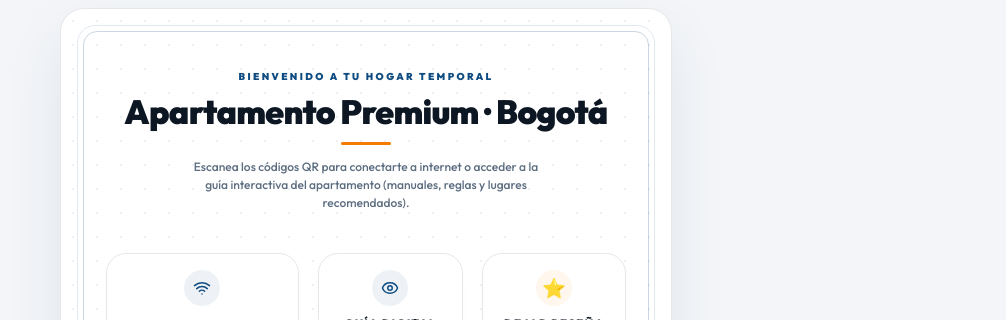
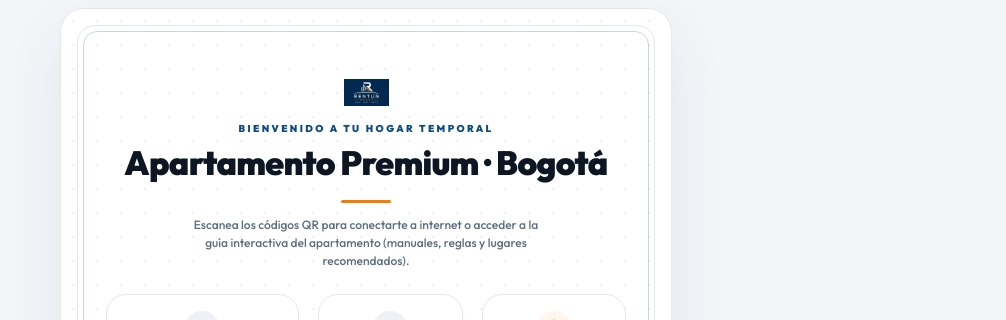
Before and after one commit to rentungroup/rentun-group-web-app, a React (Vite) app: page /imprimir/1 in a window 1280 px wide. Shown: the part 128-448 px from the top of the page, without its empty margins (274-1280 px from the left). Built offline with nearby package versions, Linux system fonts and the light colour scheme; no server answers; the database is empty; a web font is replaced by a local one.

Commit message:
Hide ChatWidget on print view and add logo to print poster

```diff
--- a/src/components/ChatWidget.jsx
+++ b/src/components/ChatWidget.jsx
@@ -128,14 +128,14 @@ PROPIEDADES DISPONIBLES:\n`;
   return (
     <>
       <button
-        className="chat-fab-btn"
+        className="chat-fab-btn no-print"
         onClick={() => setIsOpen(!isOpen)}
         aria-label="Abrir chat de ayuda"
       >
         {isOpen ? <X size={28} /> : <MessageCircle size={28} />}
       </button>
 
-      <div className={`chat-window ${isOpen ? 'open' : ''}`}>
+      <div className={`chat-window no-print ${isOpen ? 'open' : ''}`}>
         <div className="chat-header">
           <div className="chat-header-info">
             <div className="chat-avatar">
--- a/src/pages/PrintView.jsx
+++ b/src/pages/PrintView.jsx
@@ -93,7 +93,8 @@ export default function PrintView() {
         <div style={{ position: 'relative', zIndex: 10, height: '100%', display: 'flex', flexDirection: 'column', justifyContent: 'space-between' }}>
 
           {/* Brand Header */}
-          <div style={{ textAlign: 'center', marginTop: '0.8rem' }}>
+          <div style={{ textAlign: 'center', marginTop: '0.8rem', display: 'flex', flexDirection: 'column', alignItems: 'center' }}>
+            <img src="/logos/rentungroupblue.webp" alt="Rentun Group Logo" style={{ width: 45, height: 45, objectFit: 'contain', marginBottom: '0.4rem' }} />
             <span style={{ fontSize: '0.62rem', letterSpacing: '0.24em', fontWeight: 900, color: '#0F4C81', textTransform: 'uppercase', display: 'block' }}>BIENVENIDO A TU HOGAR TEMPORAL</span>
             <h1 style={{ fontSize: '2.1rem', fontWeight: 900, color: '#0d1724', margin: '0.4rem 0 0.6rem', fontFamily: 'Outfit, sans-serif', letterSpacing: '-0.02em' }}>{prop.name}</h1>
             <div style={{ width: 50, height: 3, background: '#F57C00', margin: '0.4rem auto 0.8rem', borderRadius: 50 }} />
```
